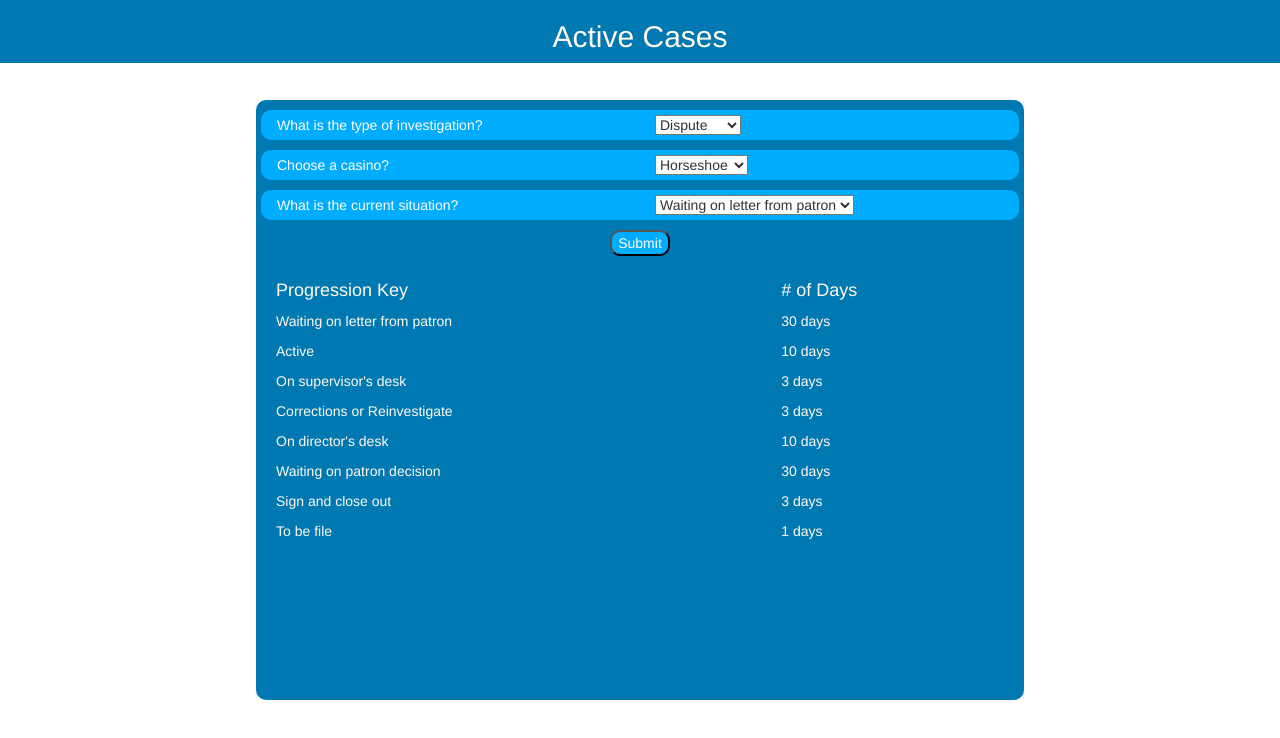
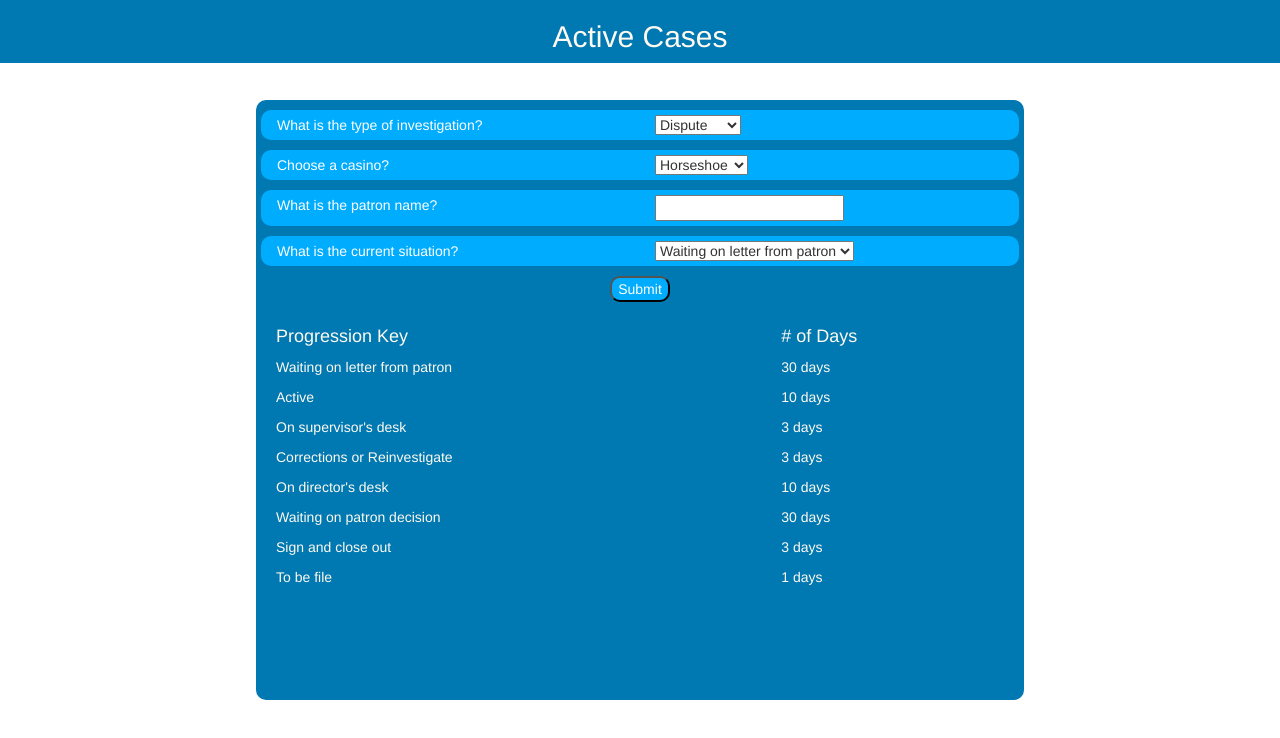
Before and after one commit to jcsmileyjr/active-cases, a React (Create React App) app: page / in a window 1280 px wide. Shown: the top 738 px of the page. Built offline with nearby package versions, Linux system fonts and the light colour scheme.

Commit message:
somehow got left out from previous commit

```diff
--- a/src/App.js
+++ b/src/App.js
@@ -87,6 +87,7 @@ class NewCase extends Component{
 		<SelectCase Question="What is the type of investigation?" selection={this.displayCaseTypes()} />
 		<SelectCase Question="Choose a casino?" selection={this.displayCaseCasinos()} />
 
+		<InputCase  updatePatron={this.props.updatePatron} />
 
 		<SelectCase Question="What is the current situation?" selection={this.displayCaseProgress()} />
 		<SubmitCase />
@@ -107,6 +108,7 @@ class App extends Component {
   //callback function used in newCase's components to create a new case
   onSubmitCase(data){
 	  this.setState({paton:data});
+	  console.log("Parent " + this.state.patron);
   }
 
   render() {
```
